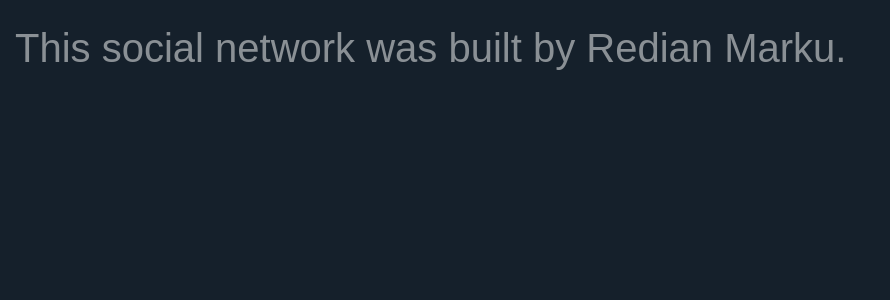
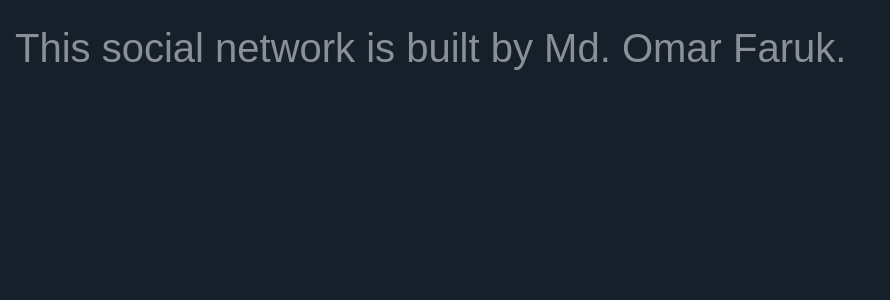
Before and after one commit to IamOmaR22/Twitter-with-Python-and-Django, a Django app: page /about/ in a window 1280 px wide. Shown: the part 57-357 px from the top of the page, without its empty margins (0-890 px from the left). Run offline with Django 3.2, Linux system fonts and the light colour scheme; some libraries are stand-ins or nearby versions.

Commit message:
Twitter done initially

```diff
--- a/blog/templates/blog/about.html
+++ b/blog/templates/blog/about.html
@@ -1,4 +1,4 @@
 {% extends "blog/base.html" %}
 {% block content %}
-    <h1>This social network was built by Redian Marku.</h1>
+    <h1>This social network is built by Md. Omar Faruk.</h1>
 {% endblock content %}
```
Also changed, not shown: db.sqlite3, media/profile_pics/FB_IMG_1563211510479.jpg (added).
